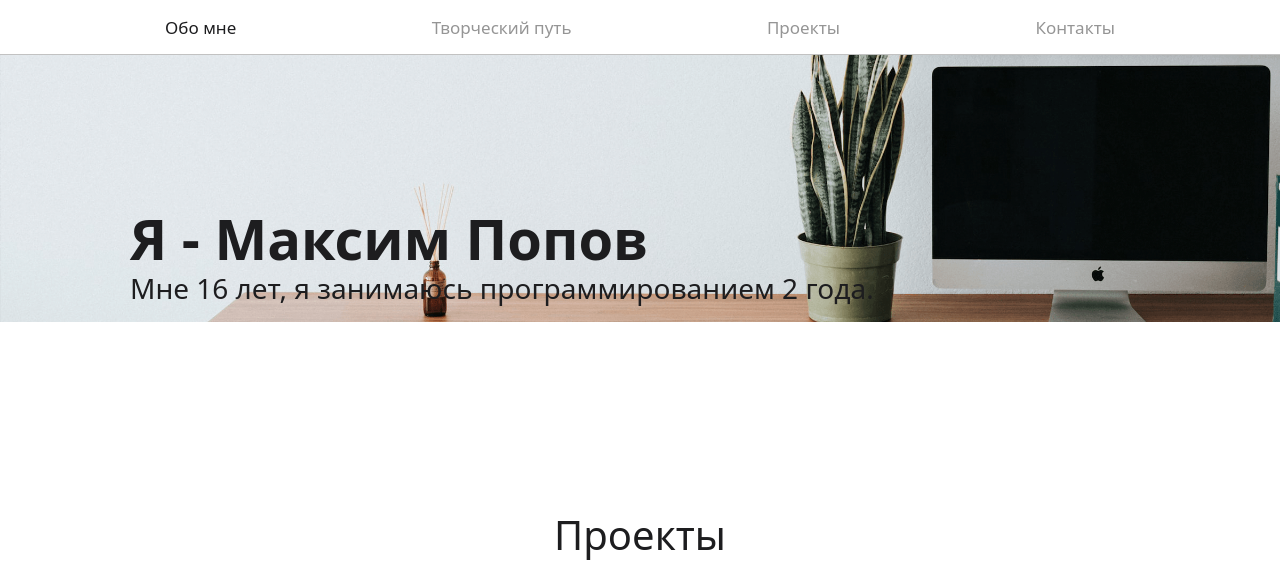
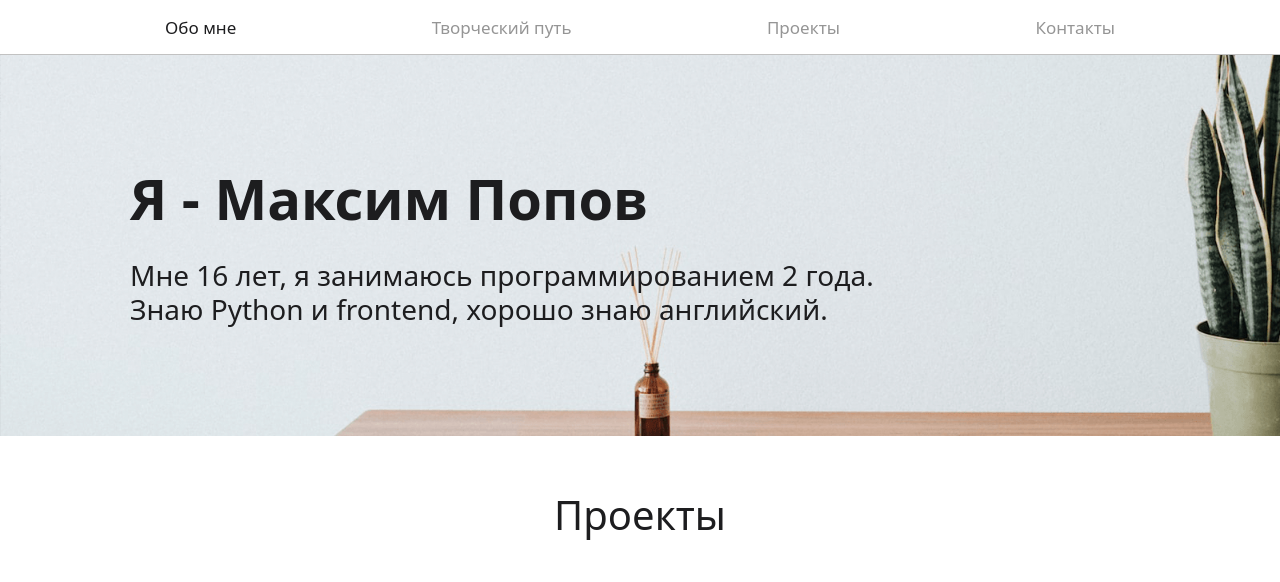
Before and after one commit to greatest-frog/yandex-landing-page, a plain HTML site: page index.html in a window 1280 px wide. Shown: the top 582 px of the page. Drawn offline with Linux system fonts and the light colour scheme.

Commit message:
Change information about me

```diff
--- a/index.html
+++ b/index.html
@@ -21,7 +21,10 @@
         <div class="spacer"></div>
         <div class="about_text">
             <h1>Я - Максим Попов</h1>
-            <p>Мне 16 лет, я занимаюсь программированием 2 года.</p>
+            <p>
+                Мне 16 лет, я занимаюсь программированием 2 года.<br>
+                Знаю Python и frontend, хорошо знаю английский.
+            </p>
         </div>
     </div>
     <div class="part" id="projects">
--- a/resources/css/style.css
+++ b/resources/css/style.css
@@ -42,6 +42,7 @@ a {
 h1 {
     font-size: 56px;
     font-weight: 700;
+    margin-bottom: 27px;
 }
 
 h2 {
@@ -97,12 +98,12 @@ footer {
 
 .about_text {
     background-image: url('../images/about_logo.png');
-    background-size: 100vw;
+    background-size: 1920px 400px;
     background-repeat: no-repeat;
     text-align: start;
     width: 100%;
     max-height: 20vw;
-    padding: 150px 130px;
+    padding: 110px 130px;
 }
 
 .about_text p {
```
